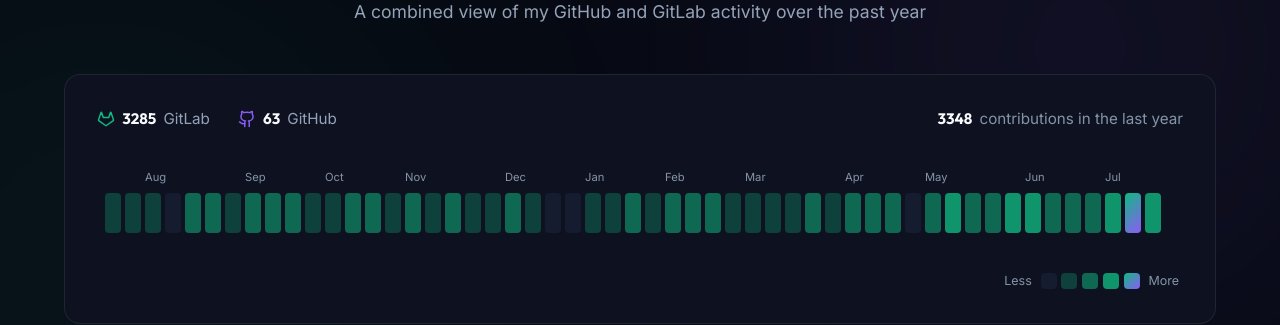
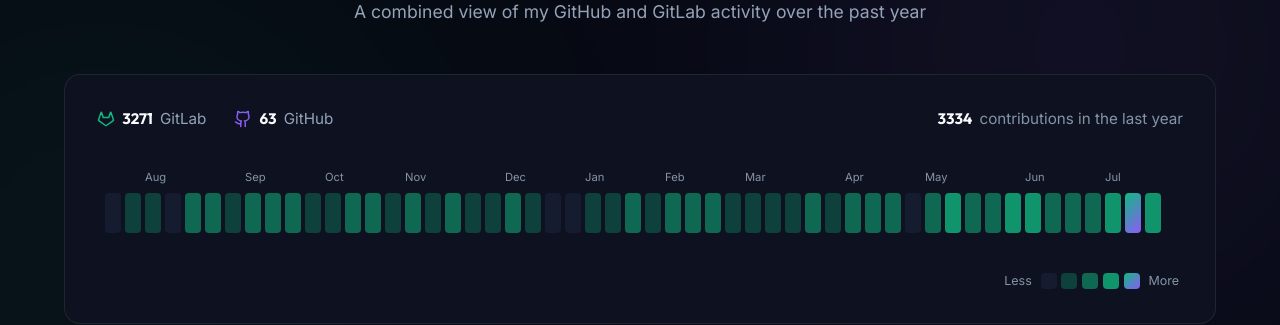
Before and after one commit to NickBourque/NickBourque.github.io, a Jekyll site: the page built from index.html, in a window 1280 px wide and 900 px high, scrolled down 2054 px. Shown: the part 151-476 px from the top of the window. Built offline with Jekyll 4.4.1, drawn with Linux system fonts in a browser that asks for light colours; nearby versions of some CDN libraries.

Commit message:
chore: refresh contributions data

```diff
--- a/_data/contributions.json
+++ b/_data/contributions.json
@@ -1,9 +1,9 @@
 {
-  "generated": "2026-07-24",
+  "generated": "2026-07-25",
   "totals": {
     "github": 63,
-    "gitlab": 3285,
-    "combined": 3348
+    "gitlab": 3271,
+    "combined": 3334
   },
   "max": 214,
   "weeks": [
@@ -11,9 +11,9 @@
       "weekStart": "2025-07-20",
       "monthLabel": "",
       "gh": 0,
-      "gl": 14,
-      "total": 14,
-      "level": 1
+      "gl": 0,
+      "total": 0,
+      "level": 0
     },
     {
       "weekStart": "2025-07-27",
```
